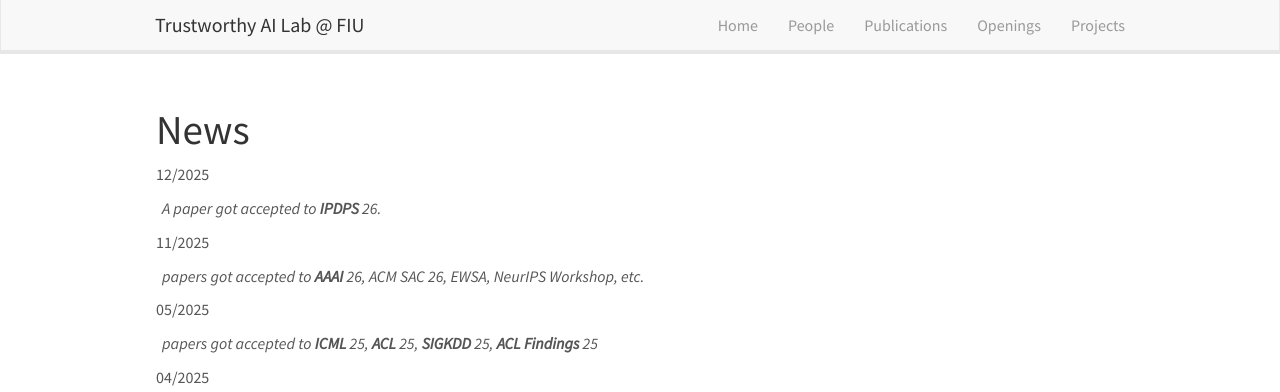
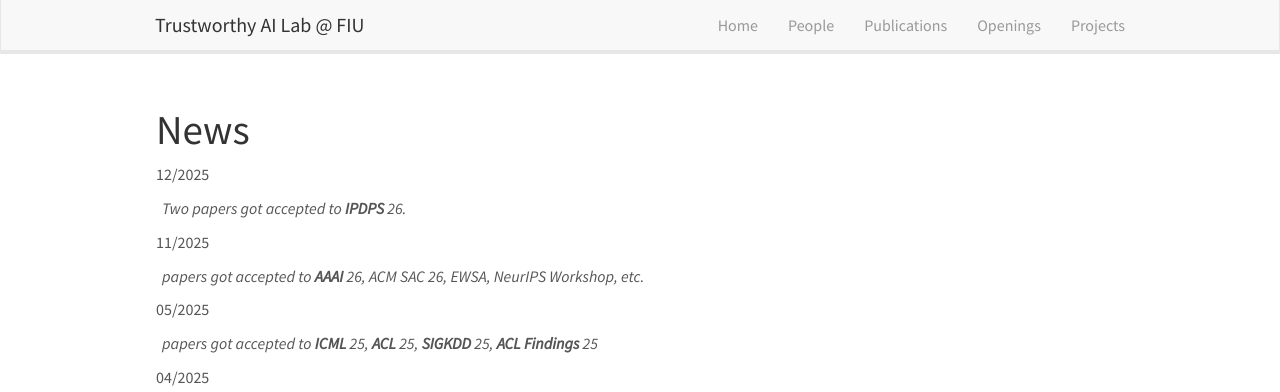
Before and after one commit to trustai4s-lab/trustai4s-lab.github.io, a Jekyll site: the page built from _pages/allnews.md, in a window 1280 px wide and 900 px high. Shown: the top 392 px of the window. Built offline with Jekyll 4.4.1, drawn with Linux system fonts in a browser that asks for light colours; nearby versions of some CDN libraries.

Commit message:
Update headline for IPDPS 26 acceptance

```diff
--- a/_data/news.yml
+++ b/_data/news.yml
@@ -1,5 +1,5 @@
 - date: 12/2025
-  headline: A paper got accepted to **IPDPS** 26.
+  headline: Two papers got accepted to **IPDPS** 26.
 
 - date: 11/2025
   headline: papers got accepted to **AAAI** 26, ACM SAC 26, EWSA, NeurIPS Workshop, etc.
```
